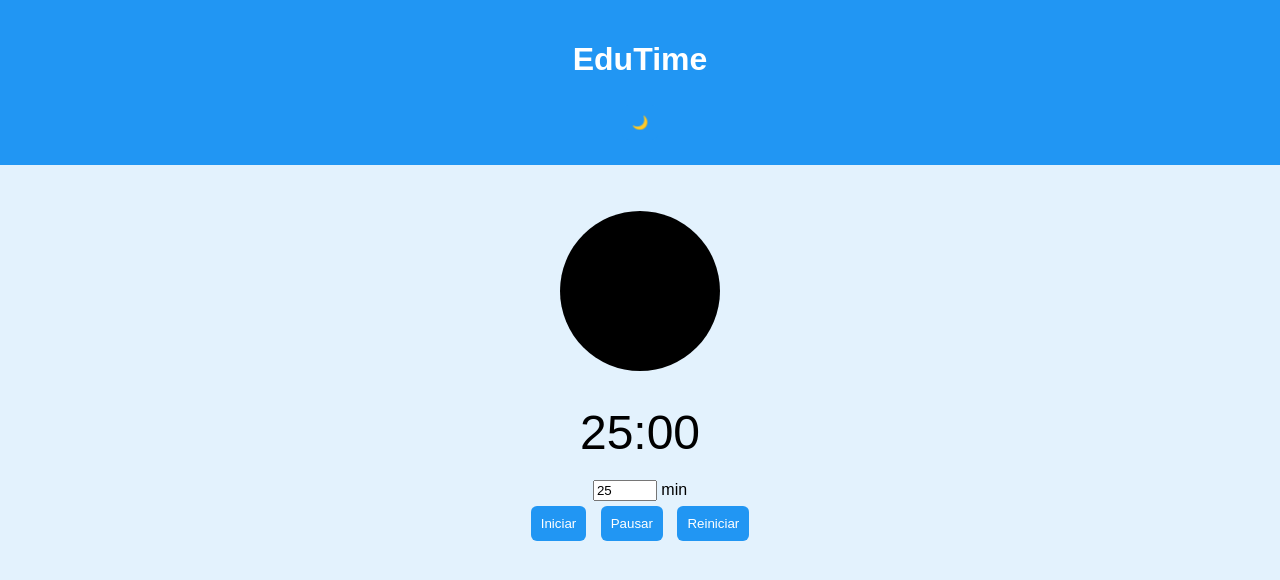
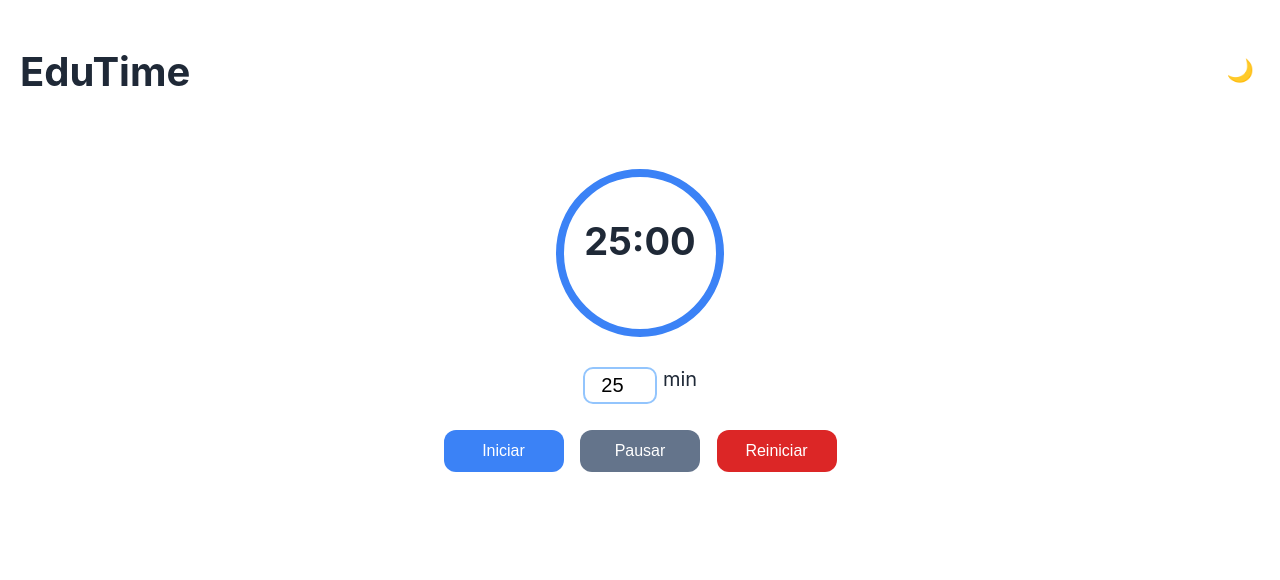
Before and after one commit to edutime25/EduTime, a plain HTML site: page index.html in a window 1280 px wide. Drawn offline with Linux system fonts and the light colour scheme.

Commit message:
Refactor CSS variables and update styles

```diff
--- a/style.css
+++ b/style.css
@@ -1,52 +1,110 @@
+:root {
+    --azul: #3B82F6;
+    --celeste: #93C5FD;
+    --gris: #F5F5F5;
+    --negro: #1F2937;
+    --blanco: #FFFFFF;
+
+    --fondo: var(--blanco);
+    --texto: var(--negro);
+}
+
+body.dark {
+    --fondo: #0f172a;
+    --texto: #e2e8f0;
+}
+
 body {
-    font-family: Arial, sans-serif;
     margin: 0;
-    background: #e3f2fd;
+    font-family: "Inter", sans-serif;
+    background: var(--fondo);
+    color: var(--texto);
+    transition: 0.3s;
 }
 
 header {
-    text-align: center;
-    background: #2196f3;
-    color: white;
+    display: flex;
+    justify-content: space-between;
+    align-items: center;
     padding: 20px;
+    font-size: 20px;
 }
 
-#features {
-    padding: 20px;
+#theme-toggle {
+    background: none;
+    border: none;
+    font-size: 22px;
+    cursor: pointer;
+    color: var(--texto);
 }
 
-.feature-card {
-    background: white;
-    padding: 15px;
-    margin: 10px 0;
-    border-radius: 10px;
-}
-
-.enlace-enfoque {
-    display: inline-block;
-    background: #1e88e5;
-    color: white;
-    padding: 10px 15px;
-    border-radius: 8px;
-    text-decoration: none;
-    margin: 10px 0;
+#motivacion {
+    text-align: center;
+    font-size: 18px;
+    margin: 10px 0 20px;
+    color: var(--azul);
 }
 
 #timer {
     text-align: center;
-    padding: 20px;
+    margin-top: 10px;
+}
+
+.progress-container {
+    position: relative;
+    width: 180px;
+    margin: 0 auto;
 }
 
 #time-display {
-    font-size: 48px;
-    margin: 20px 0;
+    position: absolute;
+    top: 55px;
+    left: 0;
+    right: 0;
+    text-align: center;
+    font-size: 38px;
+    font-weight: bold;
 }
 
-button {
-    padding: 10px;
-    margin: 5px;
-    background: #2196f3;
+.progress-ring-circle {
+    fill: transparent;
+    stroke: var(--azul);
+    stroke-linecap: round;
+    transform: rotate(-90deg);
+    transform-origin: 50% 50%;
+}
+
+#controls {
+    margin: 20px;
+    font-size: 20px;
+    display: flex;
+    justify-content: center;
+    gap: 6px;
+}
+
+#min-input {
+    width: 60px;
+    font-size: 20px;
+    padding: 5px;
+    border-radius: 10px;
+    border: 2px solid var(--celeste);
+    text-align: center;
+}
+
+.buttons button {
+    width: 120px;
+    padding: 12px;
+    margin: 6px;
+    border: none;
+    border-radius: 12px;
+    font-size: 16px;
     color: white;
-    border: none;
-    border-radius: 6px;
+    cursor: pointer;
+    transition: 0.2s;
 }
+
+.primary { background: var(--azul); }
+.secondary { background: #64748b; }
+.danger { background: #dc2626; }
+
+button:active { transform: scale(0.95); }
```
